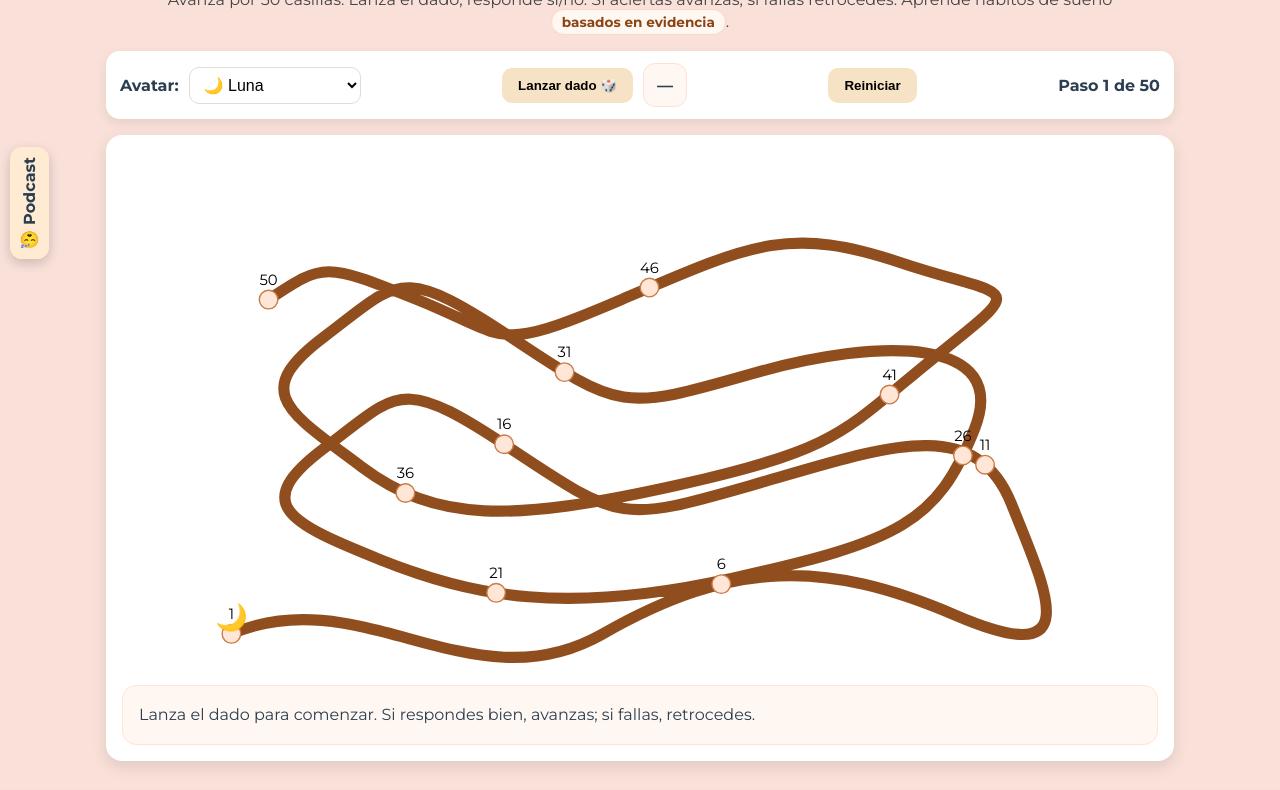
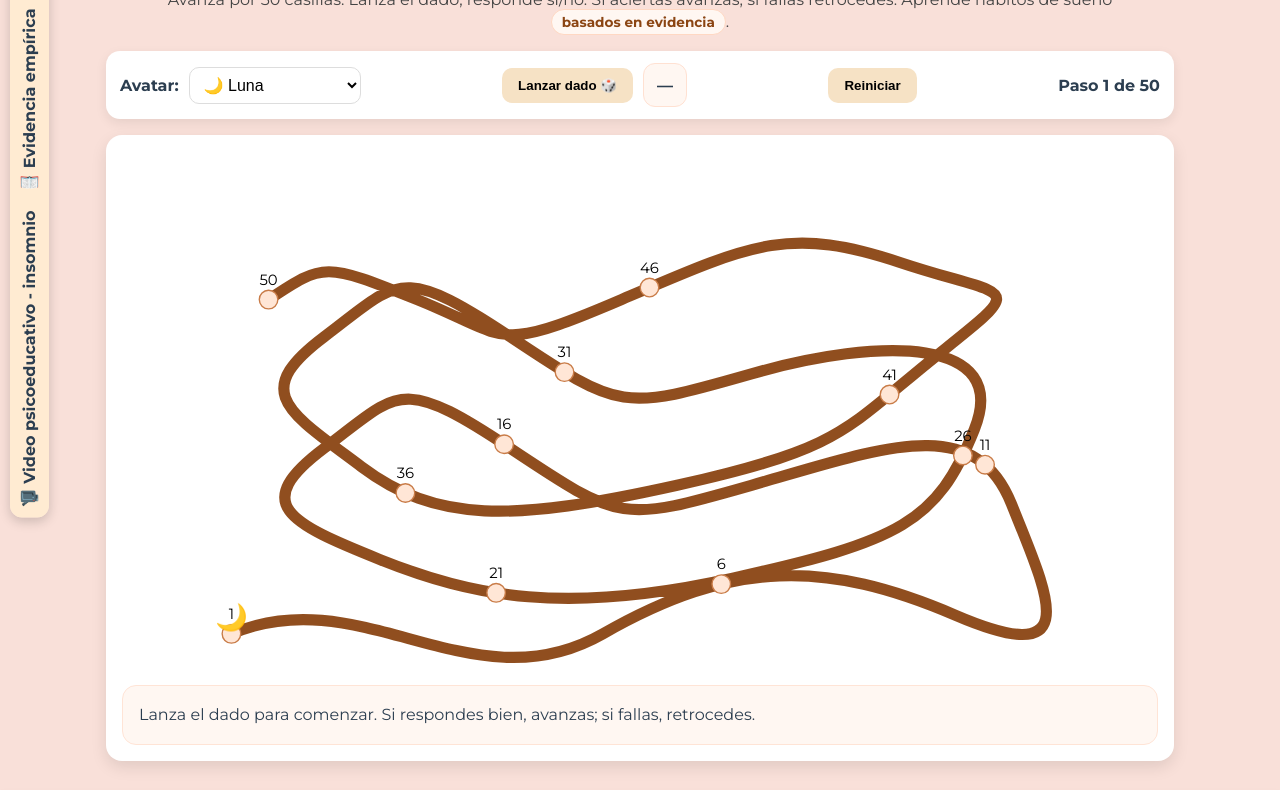
Before and after one commit to MetaPsyTinkuy/MetaPsyTinkuy.github.io, a plain HTML site: page tinkuy_psicoterapeutico/habitos_sueno.html in a window 1280 px wide. Shown: the part 197-987 px from the top of the page. Drawn offline with Linux system fonts and the light colour scheme.

Commit message:
otros vínculos

```diff
--- a/tinkuy_psicoterapeutico/habitos_sueno.html
+++ b/tinkuy_psicoterapeutico/habitos_sueno.html
@@ -124,6 +124,9 @@
   <!-- Sidebar podcast vertical -->
   <div class="sidebar" aria-label="barra lateral">
     <a href="https://open.spotify.com/episode/4CUWRXyzr5elbkb5oSs0hm?si=opdPQpweRc-deo5I0f4kvQ&nd=1&dlsi=b322c09736b048b8" target="_blank" rel="noopener noreferrer">😴 Podcast</a>
+    <a href="https://pmc.ncbi.nlm.nih.gov/articles/PMC4667374/">📖 Evidencia empírica</a>
+    <a href="https://www.youtube.com/watch?v=Lbn5HzoiveQ" target="_blank" rel="noopener noreferrer">📹 Video psicoeducativo - insomnio</a>
+
   </div>
 
   <!-- Header -->
```
